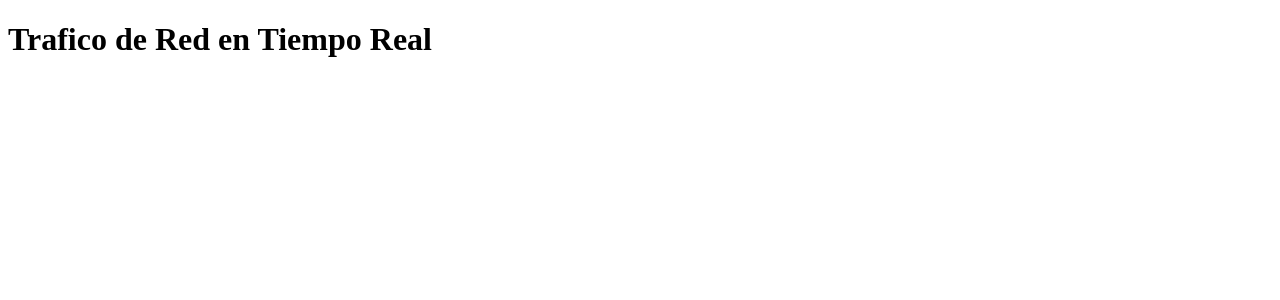
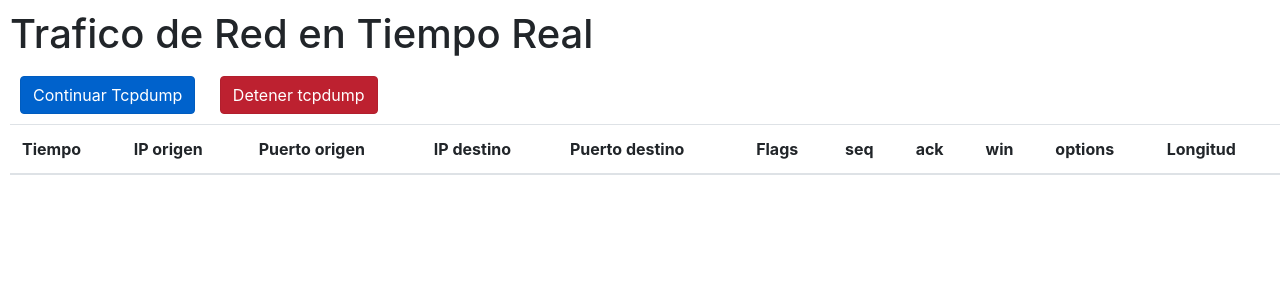
Before and after one commit to antonioo420/TFG, a Flask app: page /trafico in a window 1280 px wide. Shown: the top 300 px of the page. Run offline with Flask 3, Linux system fonts and the light colour scheme; lists and menus that the app fills with data are empty; some libraries are stand-ins or nearby versions.

Commit message:
Página de tráfico mejorada, botones de parar y continuar

```diff
--- a/app.py
+++ b/app.py
@@ -8,6 +8,7 @@ from flask_socketio import SocketIO, emit
 from flask_cors import CORS
 import psutil
 import json
+from parser_tcpdump import parse_packet
 
 app = Flask(__name__)
 cors = CORS(app)
@@ -15,12 +16,14 @@ socketio = SocketIO(app, cors_allowed_origins="*", namespace='/trafico')
 
 #Variables globales
 SMF = '/var/log/open5gs/smf.log'
-fecha_mas_reciente = datetime(1,1,1,0,0)
-MAX_PACKETS = 2
+AMF = '/var/log/open5gs/amf.log'
+ip_mas_reciente = datetime(1,1,1,0,0)
 ip = 0
-continuar_tcpdump = False
+ue_mas_reciente = datetime(1,1,1,0,0)
+tcpdump_process = None
+
 def obtener_informacion(nombre_archivo):
-    global fecha_mas_reciente
+    global ip_mas_reciente
     global ip
     linea_mas_reciente = ""
     with open(nombre_archivo, 'r') as file:
@@ -28,8 +31,8 @@ def obtener_informacion(nombre_archivo):
             if 'IPv4' in linea:
                 fecha_str = linea[:18]  # Extraer la fecha de la línea
                 fecha = datetime.strptime(fecha_str, '%m/%d %H:%M:%S.%f')  # Convertir la cadena de fecha a un objeto datetime
-                if fecha >= fecha_mas_reciente:
-                    fecha_mas_reciente = fecha
+                if fecha >= ip_mas_reciente:
+                    ip_mas_reciente = fecha
                     linea_mas_reciente = linea
 
     ip_regex = r'IPv4\[(\d+\.\d+\.\d+\.\d+)\]'
@@ -47,6 +50,23 @@ def obtener_informacion(nombre_archivo):
 
     return ip, apn, imsi
 
+def obtener_num_ues(nombre_archivo):
+    global ue_mas_reciente
+    linea_mas_reciente = ""
+    with open(nombre_archivo, 'rb') as file:
+        for linea in file:
+            if 'Number of gNB-UEs is now' in linea:
+                fecha_str = linea[:18]  # Extraer la fecha de la línea
+                fecha = datetime.strptime(fecha_str, '%m/%d %H:%M:%S.%f')  # Convertir la cadena de fecha a un objeto datetime
+                if fecha >= ue_mas_reciente:
+                    ue_mas_reciente = fecha
+                    linea_mas_reciente = linea
+
+    match = re.search(r'is now (\d+)', linea_mas_reciente)
+    ue = match.group(1) if match else None
+
+    return ue
+
 def actualizar_informacion():
     global ip
     ip, apn, imsi = obtener_informacion(SMF)
@@ -58,182 +78,49 @@ def mostrar_informacion():
     # t2 = threading.Thread(target=actualizar_informacion)
     # t2.daemon = True  # Hacer que el thread se detenga cuando la aplicación Flask se detenga
     # t2.start()
-    global continuar_tcpdump
-    continuar_tcpdump = False  # Reiniciar tcpdump
+    global ip
+    stop_tcpdump()
     ip, apn, imsi = obtener_informacion(SMF)
-    return render_template('index.html', ip=ip, apn=apn, imsi=imsi)
+    ue = obtener_num_ues(AMF)
+    return render_template('index.html', ip=ip, apn=apn, imsi=imsi, ue=ue)
 
 def obtener_trafico():
+    global tcpdump_process
     print('IP trafico: ', ip)
-    p = sub.Popen(['sudo', 'tcpdump', '-n', '-i', 'ogstun', '-l', 'host', str(ip)], stdout=sub.PIPE, bufsize=1, universal_newlines=True)
+    tcpdump_process = sub.Popen(['sudo', 'tcpdump', '-n', '-i', 'ogstun', '-l', 'host', str(ip)], stdout=sub.PIPE, bufsize=1, universal_newlines=True)
 
-    for row in iter(p.stdout.readline, ''):
-        #print (continuar_tcpdump)
-        if not continuar_tcpdump:
+    for row in iter(tcpdump_process.stdout.readline, ''):
+        if tcpdump_process:
+            #print(row)
+            yield parse_packet(row)
+        else:
             break
-        print(row)
-        yield parse_packet(row)
-        #yield row.rstrip()
 
-    parent = psutil.Process(p.pid)
-    for child in parent.children(recursive=True):
-        child.kill()
-    parent.kill()
-    p.stdout.close()
-
+@socketio.on('continue_tcpdump')
 def actualizar_trafico():
     for row in obtener_trafico():
-        #socketio.emit('trafico_update', row)
-        #print("Emitiendo:", row)  # Para depuración
-        print(json.dumps(row, indent=4))
+        socketio.emit('trafico_update', row)
+        #print(json.dumps(row, indent=4))
 
 @app.route('/trafico')
 def mostrar_trafico():
     t = threading.Thread(target=actualizar_trafico)
     t.daemon = True  # Hacer que el thread se detenga cuando la aplicación Flask se detenga
     t.start()
-    global continuar_tcpdump
-    continuar_tcpdump = True
     return render_template('trafico.html')
 
 @socketio.on('connect')
 def handle_connect():
     print('Cliente conectado')
 
-def parse_packet(line):
-    # Expresión regular para hacer coincidir los elementos de la línea
-    patternS = r'(\d{2}:\d{2}:\d{2}\.\d+)\sIP\s((?:\d+\.){3}\d+)\.(\d+)\s>\s((?:\d+\.){3}\d+)\.(\d+):\sFlags\s\[(\S+)\],\sseq\s(\d+(?::\d+)?),\sack\s(\d+),\swin\s(\d+),\soptions\s\[(.*?)\],\slength\s(\d+)'
-    patternNoSeq = r'(\d{2}:\d{2}:\d{2}\.\d+)\sIP\s((?:\d+\.){3}\d+)\.(\d+)\s>\s((?:\d+\.){3}\d+)\.(\d+):\sFlags\s\[(\S+)\],\sack\s(\d+),\swin\s(\d+),\soptions\s\[(.*?)\],\slength\s(\d+)'
-    patternNoSeqNoOpt = r'(\d{2}:\d{2}:\d{2}\.\d+)\sIP\s((?:\d+\.){3}\d+)\.(\d+)\s>\s((?:\d+\.){3}\d+)\.(\d+):\sFlags\s\[(\S+)\],\sack\s(\d+),\swin\s(\d+),\slength\s(\d+)'
-    patternNoAck = r'(\d{2}:\d{2}:\d{2}\.\d+)\sIP\s((?:\d+\.){3}\d+)\.(\d+)\s>\s((?:\d+\.){3}\d+)\.(\d+):\sFlags\s\[(\S+)\],\sseq\s(\d+),\swin\s(\d+),\soptions\s\[(.*?)\],\slength\s(\d+)'
-    patternNoAckNoOpt = r'(\d{2}:\d{2}:\d{2}\.\d+)\sIP\s((?:\d+\.){3}\d+)\.(\d+)\s>\s((?:\d+\.){3}\d+)\.(\d+):\sFlags\s\[(\S+)\],\sseq\s(\d+(?::\d+)?),\swin\s(\d+),\slength\s(\d+)'
-    patternNoOpt = r'(\d{2}:\d{2}:\d{2}\.\d+)\sIP\s((?:\d+\.){3}\d+)\.(\d+)\s>\s((?:\d+\.){3}\d+)\.(\d+):\sFlags\s\[(\S+)\],\sseq\s(\d+(?::\d+)?),\sack\s(\d+),\swin\s(\d+),\slength\s(\d+)'
-    patternUdp = r'(\d{2}:\d{2}:\d{2}\.\d+)\sIP\s((?:\d+\.){3}\d+)\.(\d+)\s>\s((?:\d+\.){3}\d+)\.(\d+):\sUDP,\slength\s(\d+)'
-
-
-    algun_match = False
-    match = re.match(patternS, line)
-    match3 = re.match(patternNoSeq, line)
-    match4 = re.match(patternNoSeqNoOpt, line)
-    match5 = re.match(patternNoAck, line)
-    match6 = re.match(patternNoAckNoOpt, line)
-    match7 = re.match(patternNoOpt, line)
-    match8 = re.match(patternUdp, line)
-    if match:
-        timestamp = match.group(1)
-        src_ip = match.group(2)
-        src_port = match.group(3)
-        dst_ip = match.group(4)
-        dst_port = match.group(5)
-        flags = match.group(6)
-        seq = match.group(7)
-        ack = match.group(8)
-        win = match.group(9)
-        options = match.group(10)
-        len = match.group(11)
-        algun_match = True
-    else :
-        if match3:
-            timestamp = match3.group(1)
-            src_ip = match3.group(2)
-            src_port = match3.group(3)
-            dst_ip = match3.group(4)
-            dst_port = match3.group(5)
-            flags = match3.group(6)
-            seq = ""
-            ack = match3.group(7)
-            win = match3.group(8)
-            options = match3.group(9)
-            len = match3.group(10)
-            algun_match = True
-        else:
-            if match4:
-                timestamp = match4.group(1)
-                src_ip = match4.group(2)
-                src_port = match4.group(3)
-                dst_ip = match4.group(4)
-                dst_port = match4.group(5)
-                flags = match4.group(6)
-                seq = ""
-                ack = match4.group(7)
-                win = match4.group(8)
-                options = ""
-                len = match4.group(9)
-                algun_match = True
-            else:
-                if match5:
-                    timestamp = match5.group(1)
-                    src_ip = match5.group(2)
-                    src_port = match5.group(3)
-                    dst_ip = match5.group(4)
-                    dst_port = match5.group(5)
-                    flags = match5.group(6)
-                    seq = match5.group(7)
-                    ack = ""
-                    win = match5.group(8)
-                    options = match5.group(9)
-                    len = match5.group(10)
-                    algun_match = True
-                else:
-                    if match6:
-                        timestamp = match6.group(1)
-                        src_ip = match6.group(2)
-                        src_port = match6.group(3)
-                        dst_ip = match6.group(4)
-                        dst_port = match6.group(5)
-                        flags = match6.group(6)
-                        seq = match6.group(7)
-                        ack = ""
-                        win = match6.group(8)
-                        options = ""
-                        len = match6.group(9)
-                        algun_match = True
-                    else:
-                        if match7:
-                            timestamp = match7.group(1)
-                            src_ip = match7.group(2)
-                            src_port = match7.group(3)
-                            dst_ip = match7.group(4)
-                            dst_port = match7.group(5)
-                            flags = match7.group(6)
-                            seq = match7.group(7)
-                            ack = match7.group(8)
-                            win = match7.group(9)
-                            options = ""
-                            len = match7.group(10)
-                            algun_match = True
-                        else:
-                            if match8:
-                                timestamp = match8.group(1)
-                                src_ip = match8.group(2)
-                                src_port = match8.group(3)
-                                dst_ip = match8.group(4)
-                                dst_port = match8.group(5)
-                                flags = ""
-                                seq = ""
-                                ack = ""
-                                win = ""
-                                options = "UDP"
-                                len = match8.group(6)
-                                algun_match = True
-
-    if algun_match:
-        return {
-                    "timestamp": timestamp,
-                    "src_ip": src_ip,
-                    "src_port": src_port,
-                    "dst_ip": dst_ip,
-                    "dst_port": dst_port,
-                    "flags": flags,
-                    "seq": seq,
-                    "ack": ack,
-                    "win": win,
-                    "options": options,
-                    "len": len
-                }
-    else:
-        print("---------------------------------No match--------------------------------")
-        return None
+@socketio.on('stop_tcpdump')
+def stop_tcpdump():
+    global tcpdump_process
+    if tcpdump_process:
+        tcpdump_process.terminate()
+        tcpdump_process = None
+        print("Tcpdump detenido")
+        socketio.emit('tcpdump_stopped', "Tcpdump detenido")
 
 if __name__ == '__main__':
     socketio.run(app, debug=True)
--- /dev/null
+++ b/static/css/trafico.css
@@ -0,0 +1,49 @@
+body{
+    margin-left: 10px;
+    margin-top: 10px;
+}
+#tabla_trafico{
+    margin-right: 10px;
+    max-height: 600px; /* Altura máxima de la tabla */
+    overflow-y: auto;  /* Agregar deslizador vertical si es necesario */
+}
+
+#tabla_trafico::-webkit-scrollbar {
+    width: 10px; /* Ancho del scrollbar */
+}
+
+#tabla_trafico::-webkit-scrollbar-thumb {
+    background-color: #888; /* Color del thumb (deslizador) */
+}
+
+#tabla_trafico {
+    scrollbar-color: #888 transparent; /* Color del thumb y track para Firefox */
+}
+
+button{
+    margin: 10px;
+}
+
+.fila_tcp{
+    background-color: #ccfff3;
+}
+
+.fila_tcp:hover{
+    background-color: #aaffeb;
+}
+
+.fila_udp{
+    background-color: #bbffc7;
+}
+
+.fila_udp:hover{
+    background-color: #a1ffb2;
+}
+
+.fila_dns{
+    background-color: #e1bcff;
+}
+
+.fila_dns:hover{
+    background-color: #cf95ff;
+}
--- a/templates/index.html
+++ b/templates/index.html
@@ -3,6 +3,9 @@
 <head>
     <meta charset="UTF-8">
     <meta name="viewport" content="width=device-width, initial-scale=1.0">
+
+    <link rel="stylesheet" href="https://cdn.jsdelivr.net/npm/bootstrap@4.0.0/dist/css/bootstrap.min.css" integrity="sha384-Gn5384xqQ1aoWXA+058RXPxPg6fy4IWvTNh0E263XmFcJlSAwiGgFAW/dAiS6JXm" crossorigin="anonymous">
+
     <script src="https://cdnjs.cloudflare.com/ajax/libs/socket.io/4.0.1/socket.io.js"></script>
     <title>Información en Tiempo Real</title>
 </head>
@@ -34,6 +37,7 @@
             <li>IMSI: {{imsi}}</li>
             <li>APN: {{apn}}</li>
         </ul>
+        <p>Numero de UEs: {{ue}}</p>
     </div>
     <button type="button" onclick="window.location.href='/trafico'">Ir a Tráfico</button>
 </body>
--- a/templates/trafico.html
+++ b/templates/trafico.html
@@ -2,11 +2,45 @@
 <html>
 <head>
     <title>Trafico de Red en Tiempo Real</title>
+
+    <link rel="stylesheet" href="https://cdn.jsdelivr.net/npm/bootstrap@4.0.0/dist/css/bootstrap.min.css" integrity="sha384-Gn5384xqQ1aoWXA+058RXPxPg6fy4IWvTNh0E263XmFcJlSAwiGgFAW/dAiS6JXm" crossorigin="anonymous">
+    <link rel="stylesheet" href="{{ url_for('static', filename='css/trafico.css') }}">
+
     <script src="https://cdnjs.cloudflare.com/ajax/libs/socket.io/4.0.1/socket.io.js"></script>
 </head>
 <body>
 
     <h1>Trafico de Red en Tiempo Real</h1>
+
+    <button id="continueTcpdump" class="btn btn-primary active" aria-pressed="true">Continuar Tcpdump</button>
+
+    <button id="stopTcpdump" class="btn btn-danger active" aria-pressed="true">Detener tcpdump</button>
+
+    <div id="trafico">
+        <!--Trafico-->
+    </div>
+    <div id="tabla_trafico" class="table-responsive">
+        <table id="trafico" class="table">
+            <thead>
+            <tr>
+                <th scope="col">Tiempo</th>
+                <th scope="col">IP origen</th>
+                <th scope="col">Puerto origen</th>
+                <th scope="col">IP destino</th>
+                <th scope="col">Puerto destino</th>
+                <th scope="col">Flags</th>
+                <th scope="col">seq</th>
+                <th scope="col">ack</th>
+                <th scope="col">win</th>
+                <th scope="col">options</th>
+                <th scope="col">Longitud</th>
+            </tr>
+            </thead>
+            <tbody id="fila_trafico">
+
+            </tbody>
+        </table>
+    </div>
 
     <script type="text/javascript">
 
@@ -17,15 +51,45 @@
         });
 
         socket.on('trafico_update', function(data) {
-            console.log("Recibido:", data);  // Para depuración
+            //console.log("Recibido:", data);  // Para depuración
+            var rowClass = '';
+            if(data.type == "TCP"){
+                rowClass = 'fila_tcp';
+            } else if(data.type == "UDP"){
+                rowClass = 'fila_udp';
+            } else if(data.type == "DNS"){
+                rowClass = 'fila_dns';
+            }
 
-            document.getElementById('trafico').innerHTML += '<li>' + data + '</li>';
+            document.getElementById('fila_trafico').innerHTML +=
+                '<tr class="' + rowClass + '">' +
+                '<th scope="row">' + data.timestamp + '</th>' +
+                '<td>' +data.src_ip + '</td>' +
+                '<td>' +data.src_port + '</td>' +
+                '<td>' +data.dst_ip + '</td>' +
+                '<td>' +data.dst_port + '</td>' +
+                '<td>' +data.flags + '</td>' +
+                '<td>' +data.seq + '</td>' +
+                '<td>' +data.ack + '</td>' +
+                '<td>' +data.win + '</td>' +
+                '<td>' +data.options + '</td>' +
+                '<td>' +data.len + '</td>' +
+                '</tr>';
         });
+
+        document.getElementById('stopTcpdump').addEventListener('click', function() {
+            console.log("Botón pulsado");
+            socket.emit('stop_tcpdump');
+        });
+
+        socket.on('tcpdump_stopped', function(message) {
+            alert(message);
+        });
+
+        document.getElementById('continueTcpdump').addEventListener('click', function() {
+            socket.emit('continue_tcpdump');
+        });
+
     </script>
-
-    <div id="trafico">
-        <!--Trafico-->
-    </div>
-
 </body>
 </html>
```
Also changed, not shown: parser_tcpdump.py (added, +161 -0 lines), scapy.py (deleted, +0 -25 lines), tcpdump.py (deleted, +0 -11 lines), 1 other file.
